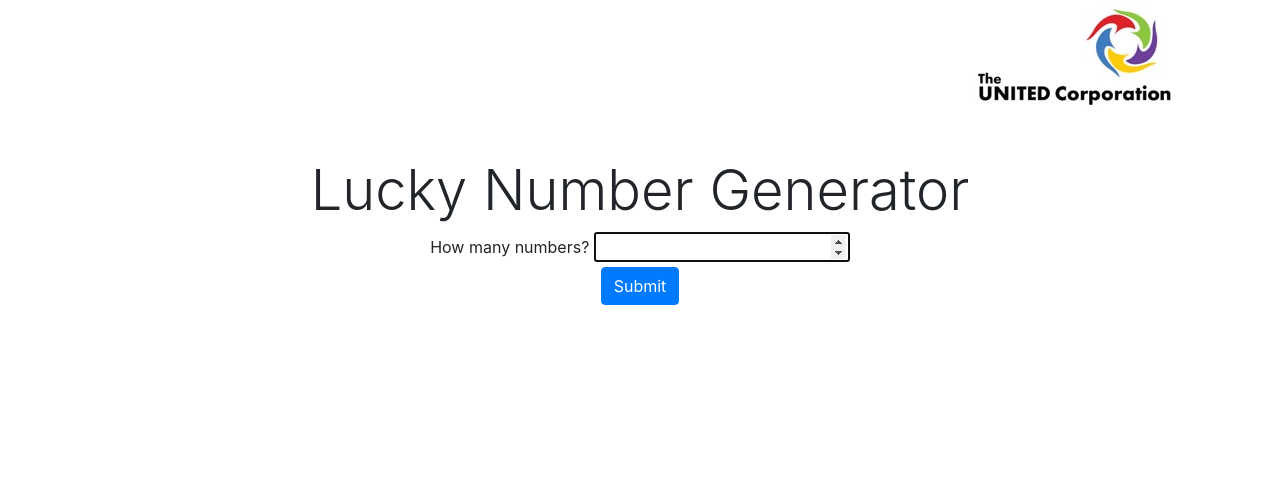
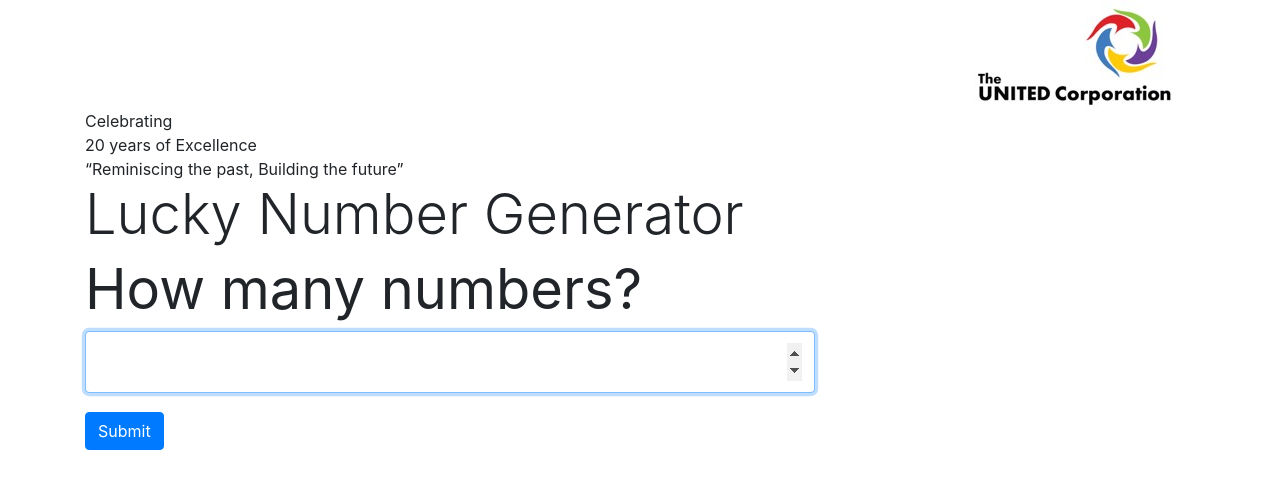
Before and after one commit to CayenneLow/LotteryPicker, a Flask app: page /preRoll/ in a window 1280 px wide. Shown: the top 489 px of the page. Run offline with Flask 2, Linux system fonts and the light colour scheme; some libraries are stand-ins or nearby versions.

Commit message:
huge revamp on forms

```diff
--- a/static/styles.css
+++ b/static/styles.css
@@ -12,3 +12,7 @@ table {
     font-size:20px;
     text-align: center;
 }
+
+.inputText {
+    font-size:32px;
+}
--- a/templates/history.html
+++ b/templates/history.html
@@ -8,7 +8,7 @@
         <br>
         <div class="pricing-header px-3 py-3 pt-md-5 pb-md-4 mx-auto text-center">
         <br>
-        <h1 class="display-4">Roll {{loop.index}}</h1>
+        <h2>Roll {{loop.index}}</h2>
         <table class="table table-bordered">
             <tbody>
                 {% for num in roll %}
--- a/templates/preRoll.html
+++ b/templates/preRoll.html
@@ -4,14 +4,39 @@
 {% endblock %}
 {% block content %}
     {{super()}}
-    <div class="pricing-header px-3 py-3 pt-md-5 pb-md-4 mx-auto text-center">
+    <div class="row">
+        <div class="col">
+            Celebrating
+        </div>
+    </div>
+    <div class="row">
+        <div class="col">
+            20 years of Excellence
+        </div>
+    </div>
+    <div class="row">
+        <div class="col">
+            “Reminiscing the past, Building the future”
+        </div>
+    </div>
+    <div class="display-4 font-weight-normal">
         <h1 class="display-4">Lucky Number Generator</h1>
-
         <form method="POST">
-            <label for="nNum">How many numbers?</label>
-            <input type="number" name="nNum" autofocus required/>
-            <br>
-            <input class="btn btn-primary" type="submit" name="button" value="Submit" />
+            <div class="row">
+                <div class="col">
+                    <label for="nNum">How many numbers?</label>
+                </div>
+            </div>
+            <div class="row">
+                <div class="col-8">
+                    <input class="form-control inputText" type="number" name="nNum" autofocus required/>
+                </div>
+            </div>
+            <div class="row">
+                <div class="col">
+                    <input class="btn btn-primary" type="submit" name="button" value="Submit" />
+                </div>
+            </div>
         </form>
         {% if error != None %}
             <h3>{{error}}</h3>
```
Also changed, not shown: templates/index.html (+26 -8 lines).
